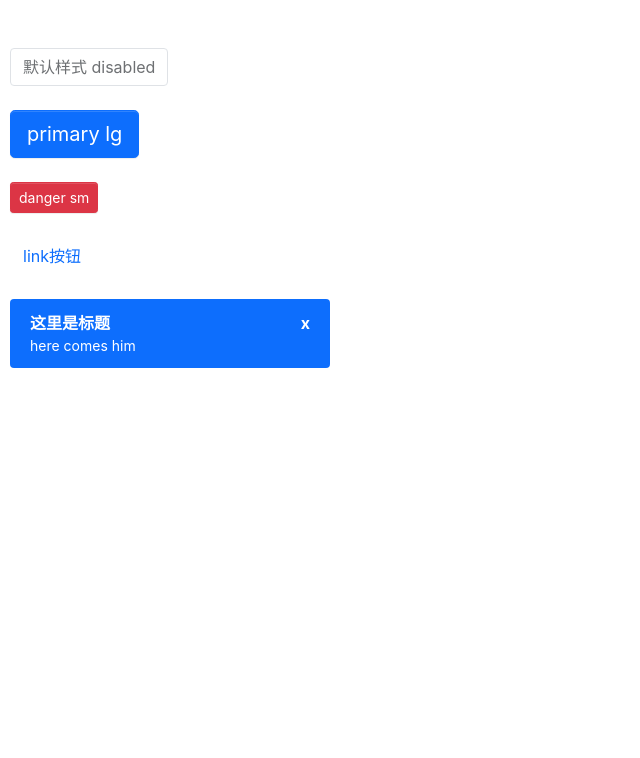
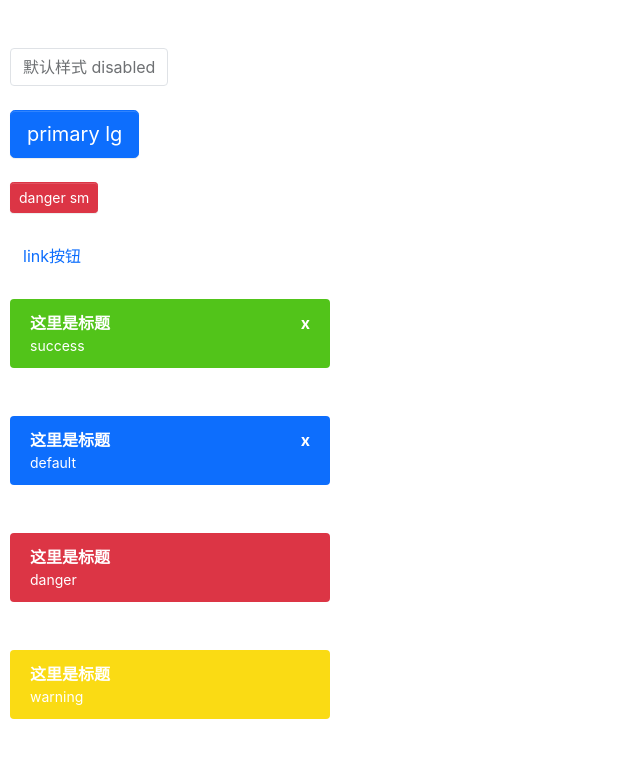
Before and after one commit to FE-wuhao/drumstick, a React (Create React App) app: page / in a window 1280 px wide. Shown: the top 758 px of the page, without its empty margins (0-640 px from the left). Built offline with nearby package versions, Linux system fonts and the light colour scheme.

Commit message:
Alert基本完成

```diff
--- a/src/App.tsx
+++ b/src/App.tsx
@@ -37,7 +37,33 @@ function App() {
         title='这里是标题'
         type='success'
         size='lg'
-        content='here comes him'
+        content='success'
+      />
+      <br />
+      <br />
+      <Alert
+        title='这里是标题'
+        type='default'
+        size='lg'
+        content='default'
+      />
+      <br />
+      <br />
+      <Alert
+        title='这里是标题'
+        type='danger'
+        size='lg'
+        content='danger'
+        closeable={false}
+      />
+      <br />
+      <br />
+      <Alert
+        title='这里是标题'
+        type='warning'
+        size='lg'
+        content='warning'
+        closeable={false}
       />
     </div>
   );
--- a/src/components/Alert/Alert.tsx
+++ b/src/components/Alert/Alert.tsx
@@ -1,4 +1,4 @@
-import React, { useMemo } from 'react';
+import React, { useMemo, useState} from 'react';
 import { Type, Size } from '../../typings/typings';
 import classNames from 'classnames';
 
@@ -12,7 +12,9 @@ export interface IAlert {
 
 type disappear = undefined | boolean;
 
-const Alert: React.FC<Partial<IAlert>> = (props) => {
+type IProps = Partial<IAlert>;
+
+const Alert: React.FC<IProps> = (props) => {
   const {
     title,
     type = 'default',
@@ -29,25 +31,28 @@ const Alert: React.FC<Partial<IAlert>> = (props) => {
 
   const alertSize = useMemo(() => size, [size]);
 
-  let disappear: disappear = undefined;
+  const [ disappear,setDisappear]=useState<disappear>(false);
 
   const styles = classNames(
     'alert',
     { [`alert-${alertType}`]: alertType },
     { [`alert-${alertSize}`]: alertSize },
     { 'alert-disappear': disappear },
-    { closeable: closeable }
+
   );
+
+  const close = classNames('alert-close', { uncloseable: !closeable });
+
 
   return (
     <div className={styles}>
       <div className='alert-header'>
         <span>{alertTitle}</span>
         <span
-          className='alert-close'
+          className={close}
           onClick={() => {
             console.log('关闭按钮的onclick事件');
-            disappear = true;
+            setDisappear(true);
             console.log(disappear);
           }}>
           x
--- a/src/components/Alert/_Alert.scss
+++ b/src/components/Alert/_Alert.scss
@@ -5,14 +5,12 @@
   border-width: $alert-border-width;
   color: $white;
   width: $alert-width;
-
 }
 
 .alert-header {
   font-weight: $alert-title-font-weight;
   display: flex;
   justify-content: space-between;
-
 }
 
 .alert-body {
@@ -31,3 +29,23 @@
     cursor: pointer;
   }
 }
+
+.uncloseable {
+  display: none;
+}
+
+.alert-success {
+  @include alertStyle($success);
+}
+
+.alert-default {
+  @include alertStyle($primary);
+}
+
+.alert-danger {
+  @include alertStyle($danger);
+}
+
+.alert-warning {
+  @include alertStyle($warning);
+}
--- a/src/styles/_mixin.scss
+++ b/src/styles/_mixin.scss
@@ -5,12 +5,13 @@
 }
 
 // 这里传入hover参数的目的是设置默认参数的同时保证可自定义性
-@mixin button-style($background,
+@mixin button-style(
+  $background,
   $border,
   $color,
   $hover-background: lighten($background, 7.5%),
   $hover-border: lighten($border, 10%),
-    $hover-color: $color,
+  $hover-color: $color
 ) {
   color: $color;
   background: $background;
@@ -36,3 +37,7 @@
     border-color: $border;
   }
 }
+
+@mixin alertStyle($bgc-color) {
+  background-color: $bgc-color;
+}
```
Lines whose indentation alone changed are shown as unchanged.
